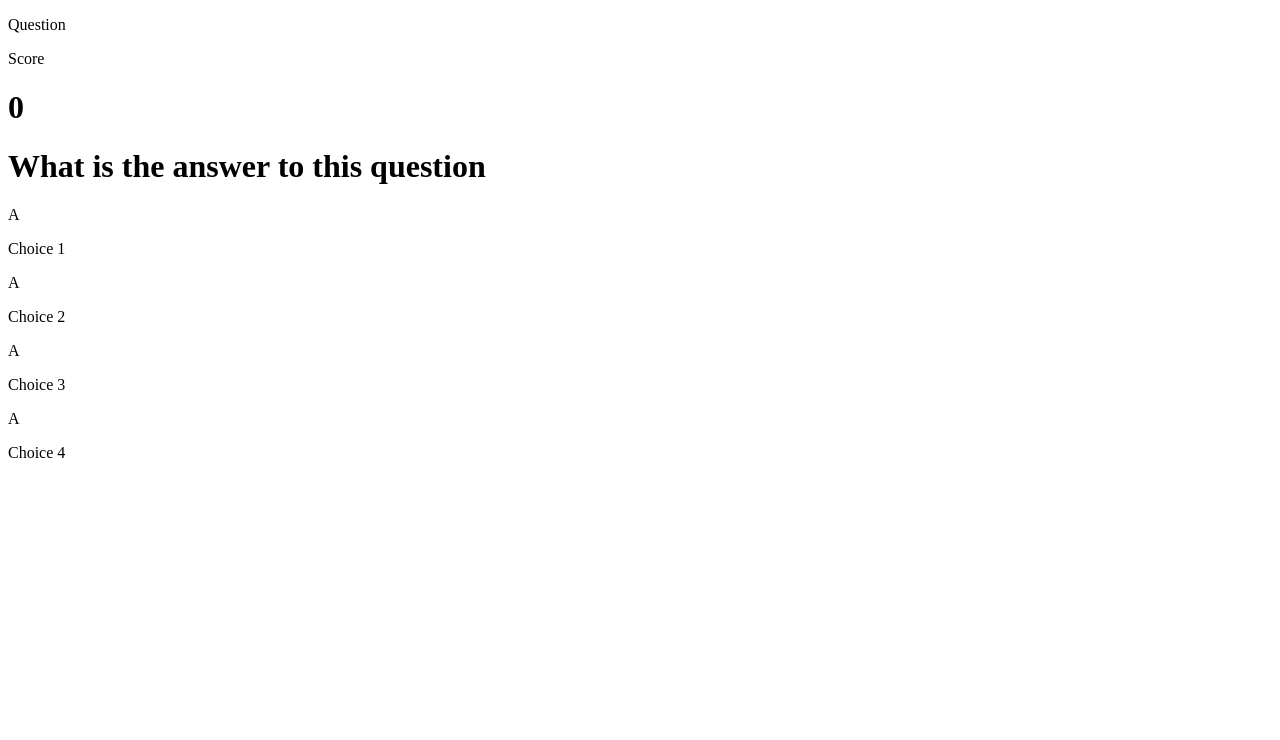
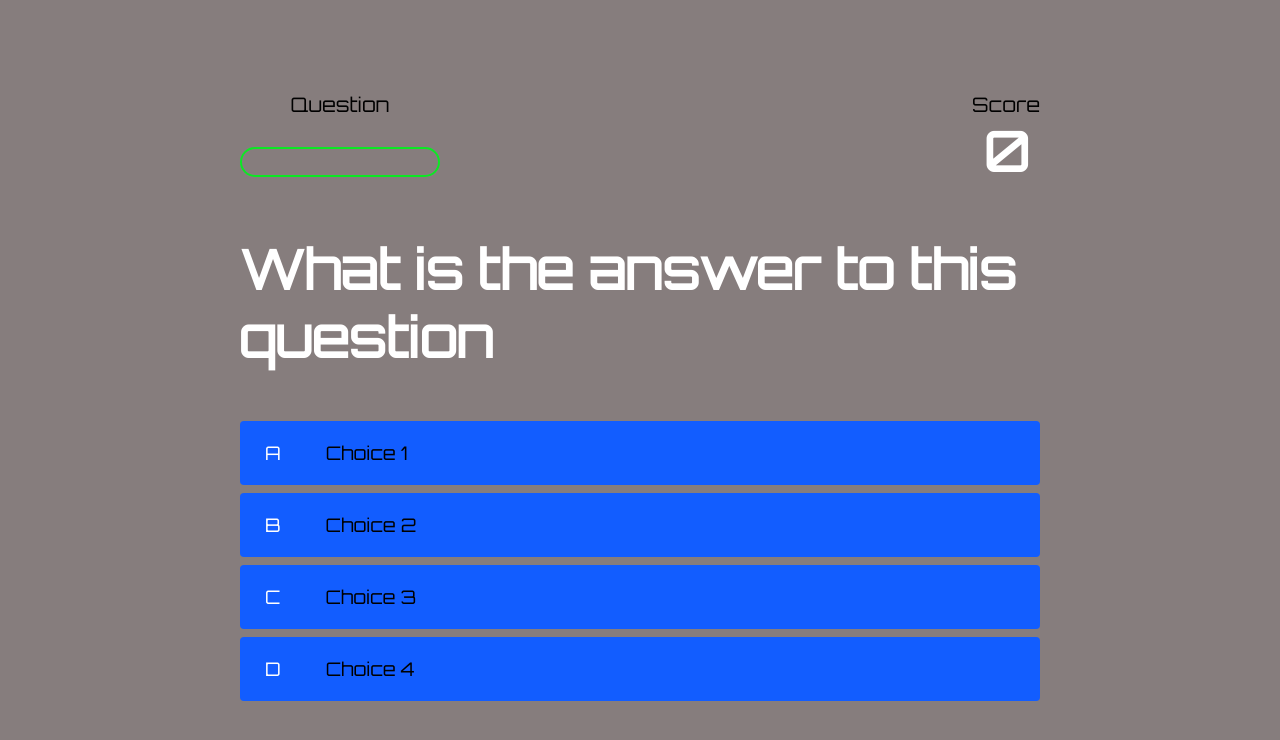
Before and after one commit to peanutbutterclassic/insync, a plain HTML site: page quiz.html in a window 1280 px wide. Drawn offline with Linux system fonts and the light colour scheme.

Commit message:
Fix layout of quiz page and add style

```diff
--- a/assets/css/quiz.css
+++ b/assets/css/quiz.css
@@ -1,5 +1,7 @@
-body {
-    color: cornsilk;
+@import url('https://fonts.googleapis.com/css2?family=Montserrat&family=Orbitron&display=swap');
+
+:root {
+    background-color: rgb(134, 125, 125);
 }
 
 .choice-container {
@@ -60,11 +62,11 @@ body {
     height: 3rem;
     border: 0.2rem solid rgb(11, 233, 36);
     margin-top: 3rem;
-    border-radius: 58px;
+    border-radius: 50px;
     overflow: hidden;
 }
 
-.progressBarFull {
+#progressBarFull {
     height: 100%;
     background: rgb(11, 233, 36);
     width: 0%;
--- a/assets/css/style.css
+++ b/assets/css/style.css
@@ -71,7 +71,7 @@ h2 {
     transform: scale(1.03);
 }
 
-.quiz-button[:disabled]:hover {
+.quiz-button[disabled]:hover {
     cursor: not-allowed;
     box-shadow: none;
     transform: none;
--- a/quiz.html
+++ b/quiz.html
@@ -4,7 +4,9 @@
     <meta charset="UTF-8">
     <meta name="viewport" content="width=device-width, initial-scale=1.0">
     <title>InSync</title>
-    <link rel="stylesheet" href="assets/css/">
+    <!-- <link rel="stylesheet" href="assets/css/style.css"> -->
+    <link rel="stylesheet" href="assets/css/style.css">
+    <link rel="stylesheet" href="assets/css/quiz.css">
 </head>
 <body>
     <div class="container">
@@ -17,32 +19,37 @@
                     <div id="progressBar">
                         <div id="progressBarFull"></div>
                     </div>
+                </div>
+                <div>
                     <div class="hud-item">
-                        <p>Score</p>
-                        <h1>0</h1>
+                        <p class="hud-prefix">
+                            Score
+                        </p>
+                        <h1 class="hud-main-text" id="score">
+                            0
+                        </h1>
+                    </div>
                 </div>
             </div>
             <h1 id="question">What is the answer to this question</h1>
             <div class="choice-container">
                 <p class="choice-prefix">A</p>
-                    <p class="choice-text">Choice 1</p>
+                <p class="choice-text" data-number="1">Choice 1</p>
             </div>
             <div class="choice-container">
-                    <p class="choice-prefix">A</p>
-                    <p class="choice-text">Choice 2</p>
+                <p class="choice-prefix">B</p>
+                <p class="choice-text" data-number="2">Choice 2</p>
             </div>
             <div class="choice-container">
-                    <p class="choice-prefix">A</p>
-                    <p class="choice-text">Choice 3</p>
+                <p class="choice-prefix">C</p>
+                <p class="choice-text" data-number="3">Choice 3</p>
             </div>
             <div class="choice-container">
-                    <p class="choice-prefix">A</p>
-                    <p class="choice-text">Choice 4</p>
+                <p class="choice-prefix">D</p>
+                <p class="choice-text" data-number="4">Choice 4</p>
             </div>
         </div>
-
     </div>
-
-    </div>
+    <script src="/assets/js/script.js"></script>
 </body>
 </html>
```
Lines whose indentation alone changed are shown as unchanged.
